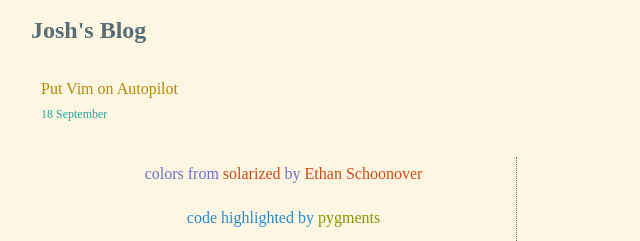
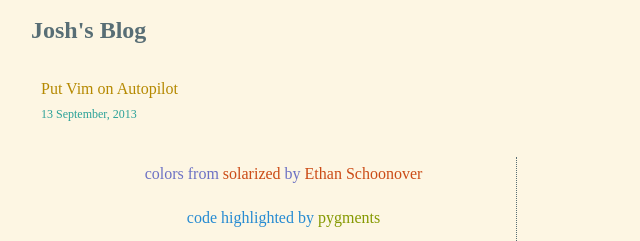
Before and after one commit to joshuarh/joshuarh.github.io, a website: page index.html in a window 1280 px wide. Shown: the top 241 px of the page, 124-764 px from the left. Drawn offline with Linux system fonts and the light colour scheme.

Commit message:
Fix date handling
- get the date from the post's author date from git
- show the year

```diff
--- a/index.html
+++ b/index.html
@@ -18,7 +18,7 @@
     ☼☽
   </a>
 <ul id=posts>
-<li><a href="/posts/Put-Vim-on-Autopilot.html">Put Vim on Autopilot <span class=date>18 September</span></a></li>
+<li><a href="/posts/Put-Vim-on-Autopilot.html">Put Vim on Autopilot <span class=date>13 September, 2013</span></a></li>
 </ul>
 <footer>
   <ul>
```
Also changed, not shown: 1 other file.
